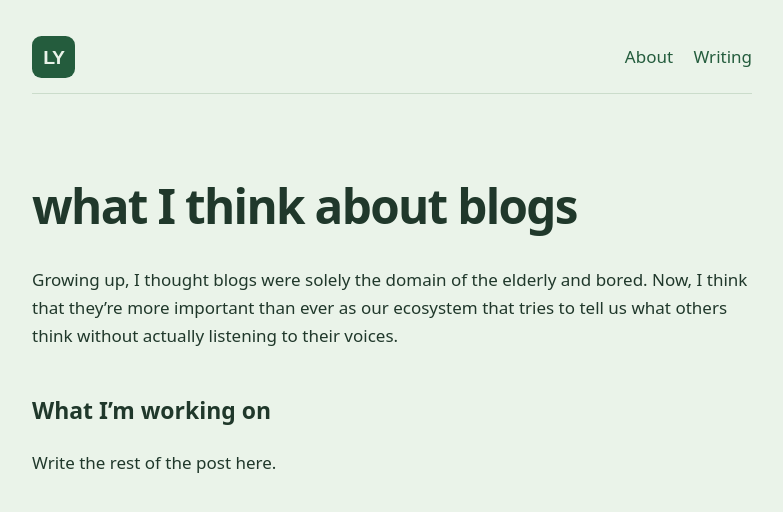
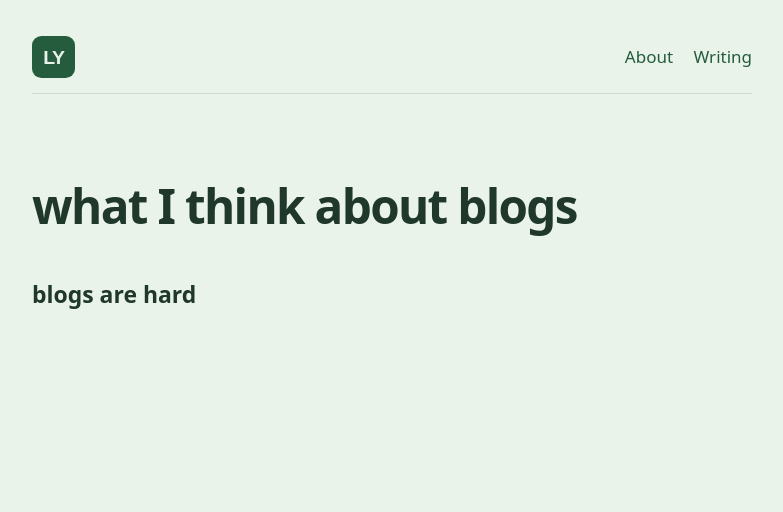
Before and after one commit to ludayu560/personal-site, a Jekyll site: the page built from _posts/2026-09-28-first-post.md, in a window 1280 px wide. Shown: the top 512 px of the page, without its empty margins (248-1031 px from the left). Built offline with Jekyll 4.4.1, drawn with Linux system fonts in a browser that asks for light colours.

Commit message:
pause blog development

```diff
--- a/_posts/2026-09-28-first-post.md
+++ b/_posts/2026-09-28-first-post.md
@@ -5,8 +5,4 @@ title: Blogs and Aging
 
 # what I think about blogs
 
-Growing up, I thought blogs were solely the domain of the elderly and bored. Now, I think that they're more important than ever as our ecosystem that tries to tell us what others think without actually listening to their voices.
-
-## What I'm working on
-
-Write the rest of the post here.
+## blogs are hard
```
